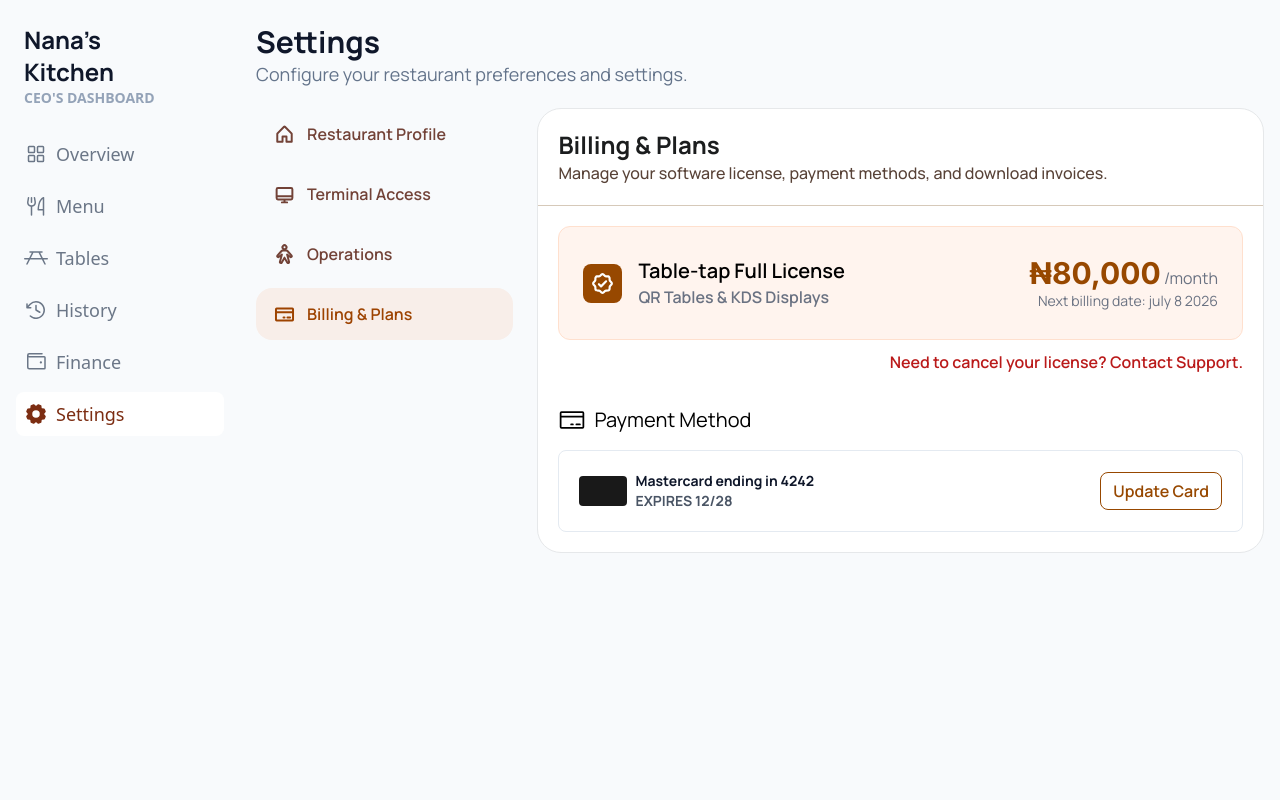
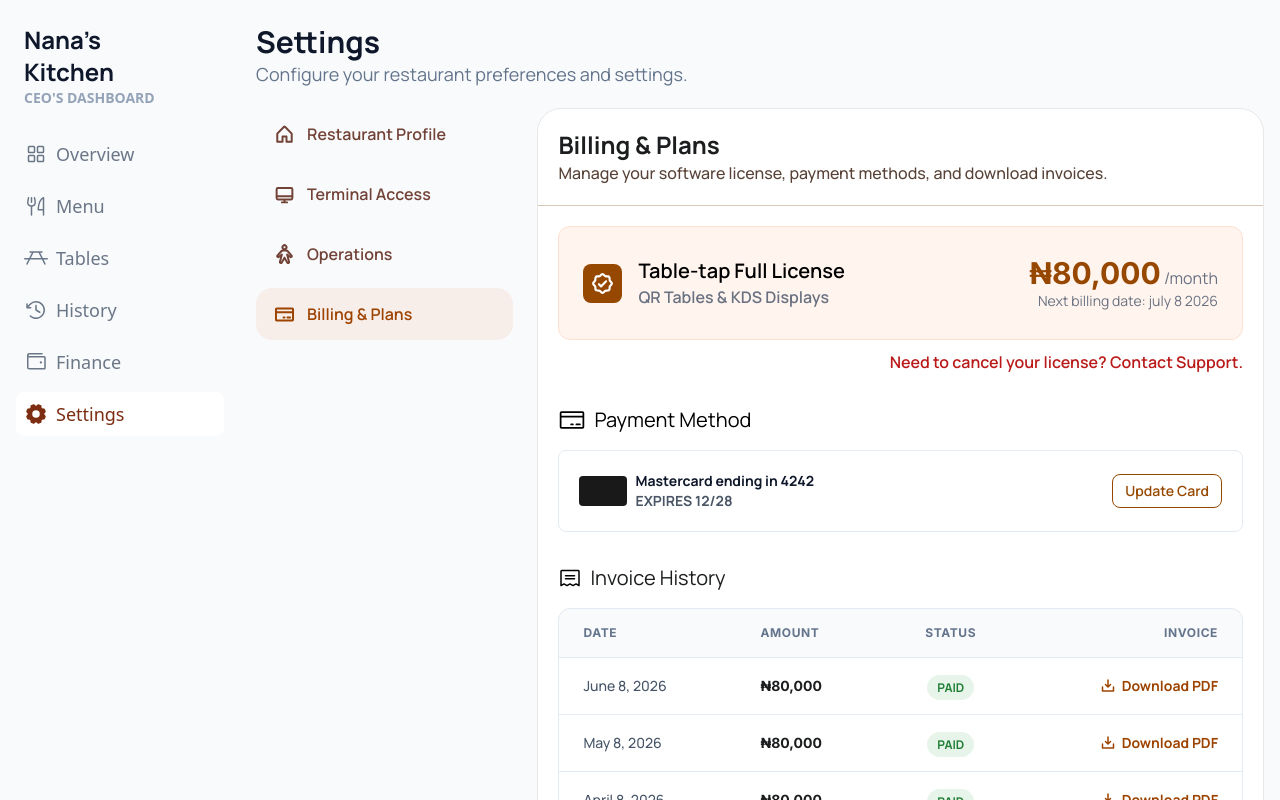
Before and after one commit to munachi821/Table-tap, a Next.js app: page /admin/settings in a window 1280 px wide. Both pictures are taken after a click on the element "Billing & Plans". Built offline with nearby package versions, Linux system fonts and the light colour scheme.

Commit message:
done with billings and access UI

```diff
--- a/app/admin/settings/page.tsx
+++ b/app/admin/settings/page.tsx
@@ -7,6 +7,9 @@ import {
   HouseIcon,
   ImageIcon,
   PersonIcon,
+  ReceiptIcon,
+  DownloadSimpleIcon,
+  ArrowRightIcon,
 } from "@phosphor-icons/react";
 import { SealCheckIcon } from "@phosphor-icons/react/dist/ssr";
 import { useState } from "react";
@@ -254,11 +257,97 @@ const Page = () => {
                       </div>
                     </div>
 
-                    <button className="border border-[#974800] hover:bg-[#974800] transition-colors hover:text-white px-3 py-1.5 text-[#974800] cursor-pointer font-semibold rounded-lg">
+                    <button className="border border-[#974800] hover:bg-[#974800] transition-colors hover:text-white px-3 py-1.5 text-[#974800] cursor-pointer font-semibold rounded-lg text-sm">
                       Update Card
                     </button>
                   </div>
                 </div>
+
+                <div className="mt-8">
+                  <div className="flex gap-2 items-center mb-4">
+                    <ReceiptIcon size={24} />
+                    <p className="text-xl text-[#1B1D1E]">Invoice History</p>
+                  </div>
+
+                  <div className="border border-[#E4EAF1] bg-[#F8FAFC] rounded-xl overflow-hidden mt-4">
+                    <table className="w-full text-left border-collapse">
+                      <thead>
+                        <tr className="border-b border-[#E4EAF1] text-[#64748B] text-xs font-bold tracking-wider">
+                          <th className="py-4 px-6 uppercase font-inter">
+                            Date
+                          </th>
+                          <th className="py-4 px-6 uppercase font-inter">
+                            Amount
+                          </th>
+                          <th className="py-4 px-6 uppercase font-inter text-center">
+                            Status
+                          </th>
+                          <th className="py-4 px-6 uppercase font-inter text-right">
+                            Invoice
+                          </th>
+                        </tr>
+                      </thead>
+                      <tbody className="bg-white">
+                        {[
+                          {
+                            date: "June 8, 2026",
+                            amount: "₦80,000",
+                            status: "PAID",
+                          },
+                          {
+                            date: "May 8, 2026",
+                            amount: "₦80,000",
+                            status: "PAID",
+                          },
+                          {
+                            date: "April 8, 2026",
+                            amount: "₦80,000",
+                            status: "PAID",
+                          },
+                        ].map((invoice, index) => (
+                          <tr
+                            key={index}
+                            className="border-b border-[#E4EAF1] last:border-b-0"
+                          >
+                            <td className="py-4 px-6 font-medium text-[#475569] text-sm">
+                              {invoice.date}
+                            </td>
+                            <td className="py-4 px-6 font-bold text-[#1B1D1E] font-inter text-sm">
+                              {invoice.amount}
+                            </td>
+                            <td className="py-4 px-6 text-center">
+                              <span className="bg-[#E6F4EA] text-[#1E7E34] text-xs font-bold px-2.5 py-1 rounded-full">
+                                {invoice.status}
+                              </span>
+                            </td>
+                            <td className="py-4 px-6 text-right">
+                              <button className="flex items-center gap-1.5 ml-auto text-[#9D4300] font-bold text-sm hover:underline cursor-pointer">
+                                <DownloadSimpleIcon size={16} weight="bold" />{" "}
+                                Download PDF
+                              </button>
+                            </td>
+                          </tr>
+                        ))}
+                      </tbody>
+                    </table>
+
+                    <div className="py-4 flex justify-center bg-white border-t border-[#E4EAF1]">
+                      <button className="flex items-center gap-2 text-[#475569] hover:text-[#0F172A] font-semibold text-sm transition-colors cursor-pointer">
+                        View All History{" "}
+                        <ArrowRightIcon size={16} weight="bold" />
+                      </button>
+                    </div>
+                  </div>
+                </div>
+              </div>
+
+              <div className="bg-[#F8FAFC] border-t border-[#E6E8EA] p-5 flex items-center justify-between rounded-b-3xl">
+                <p className="text-[#64748B] text-sm italic font-medium">
+                  All prices exclude local tax unless stated otherwise.
+                </p>
+                <button className="bg-[#0F172A] hover:bg-black text-white px-5 py-2.5 rounded-lg text-sm font-semibold transition-colors cursor-pointer">
+                  Save Billing Preferences
+                </button>
               </div>
             </div>
           )}
```
